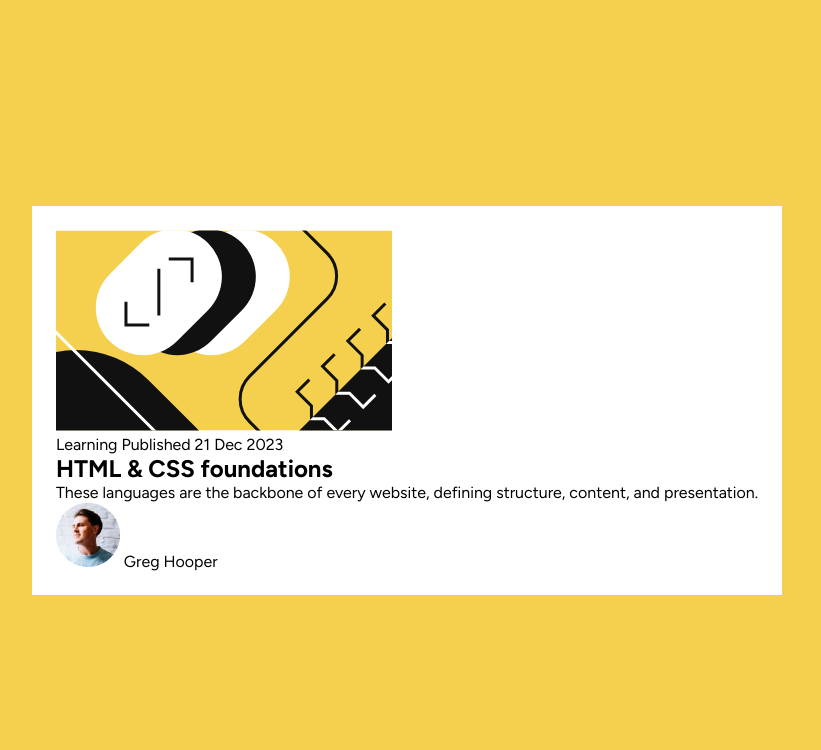
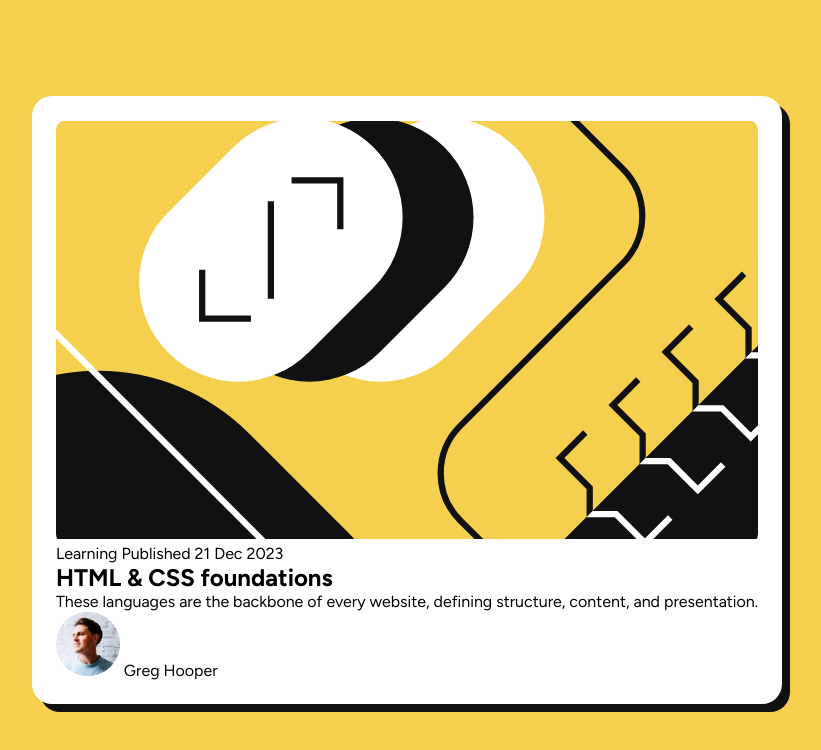
Before and after one commit to osman-beni/blog-preview-card, a plain HTML site: page index.html in a window 1280 px wide. Shown: the whole page, without its empty margins (233-1054 px from the left). Drawn offline with Linux system fonts and the light colour scheme.

Commit message:
style the image

```diff
--- a/css/style.css
+++ b/css/style.css
@@ -58,5 +58,16 @@
         margin-inline: 24px;
         background-color: var(--white);
         padding: 24px;
+        border-radius: 20px;
+        box-shadow: 8px 8px 0 0 var(--gray-950);
+    }
+
+    .card__image-container {
+        border-radius: 10px;
+        overflow: hidden;
+
+        img {
+            width: 100%;
+        }
     }
 }
```
